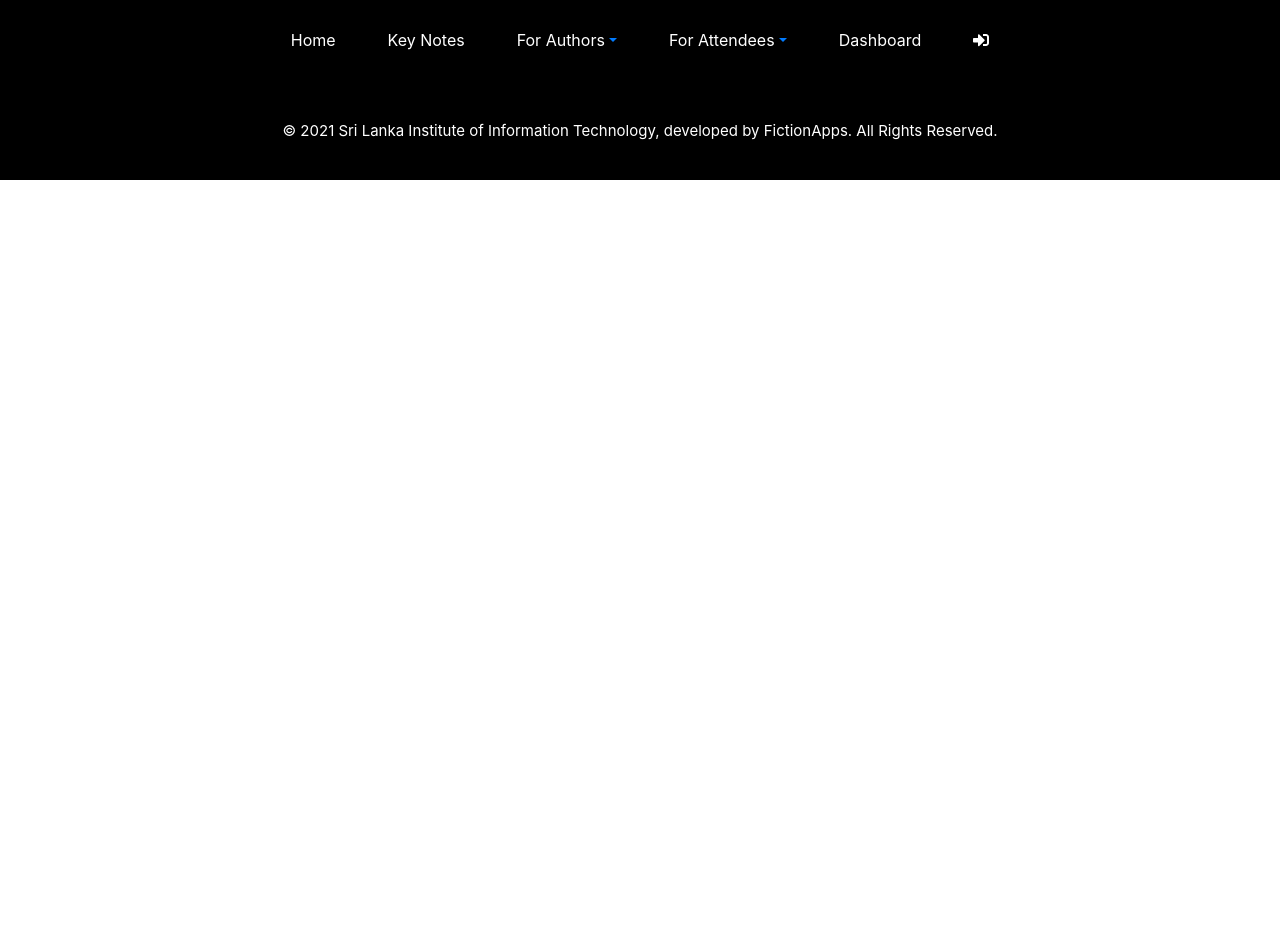
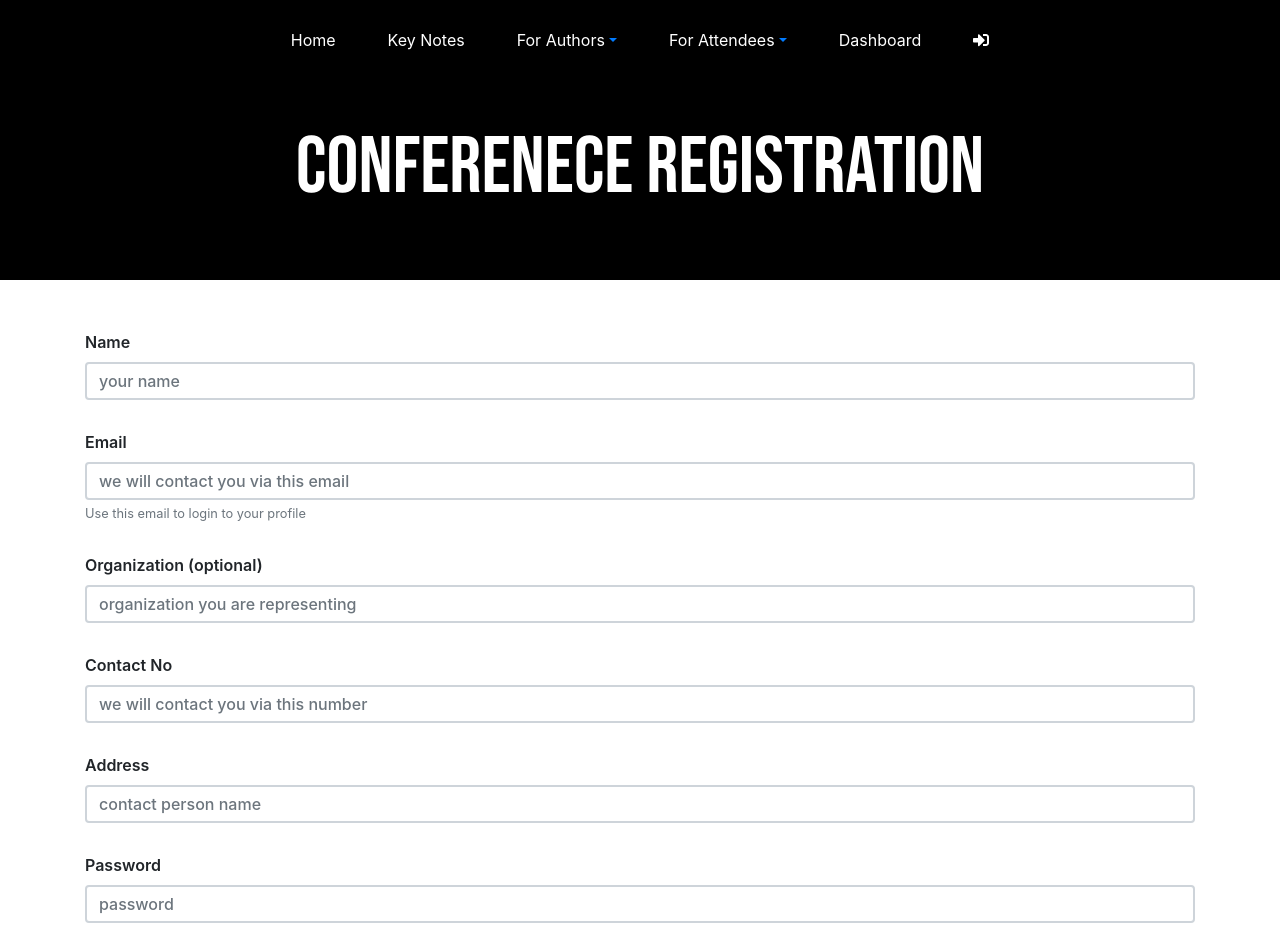
Before and after one commit to shamoda/ICAF-fe, a React (Vite) app: page /attendeeregistration in a window 1280 px wide. Shown: the top 952 px of the page. Before the commit the page ends 800 px from the top, so only its background shows below. Built offline with nearby package versions, Linux system fonts and the light colour scheme.

Commit message:
attendee ui and functionalities added

```diff
--- /dev/null
+++ b/src/component/AttendeeRegistration/AttendeeRegistration.css
@@ -0,0 +1,39 @@
+.attendeeregistration-title {
+    font-family: 'Bebas Neue', cursive;
+    color: white;
+    font-size: 80px;
+    height: 200px;
+    background: black;
+    text-align: center;
+    padding: 28px 0px;
+}
+
+.attendeeregistration-container {
+    margin-top: 50px;
+    margin-bottom: 50px;
+}
+
+.attendeeregistration-form-group {
+    margin-top: 30px;
+    font-weight: 600;
+}
+
+.attendeeregistration-form-input {
+    border-width: 2px !important;
+    color: black !important;
+    font-weight: 480 !important;
+}
+
+.attendeeregistration-button {
+    font-weight: 600;
+    background-color: black !important;
+    margin-top: 20px;
+}
+
+.attendeeregistration-error {
+    color: red;
+    font-weight: 600;
+    font-size: 14px;
+    margin-top: 5px;
+    margin-bottom: 20px;
+}
--- /dev/null
+++ b/src/component/AttendeeRegistration/AttendeeRegistration.js
@@ -0,0 +1,151 @@
+import React, { Component } from 'react';
+import { Form, Container, Button, Modal, Spinner } from 'react-bootstrap';
+import swal from 'sweetalert';
+import './AttendeeRegistration.css'
+import AttendeeRegistrationDataService from './AttendeeRegistrationDataService';
+
+class AttendeeRegistration extends Component {
+
+    constructor(props){
+        super(props);
+        this.state = {
+            name: '',
+            email: '',
+            contact: '',
+            password: '',
+            temppassword: '',
+            organization: '',
+            address: '',
+            error: null,
+            loading: false
+         }
+
+        this.registerAttendee = this.registerAttendee.bind(this);
+        this.displayError = this.displayError.bind(this);
+    }
+
+    registerAttendee(event) {
+        event.preventDefault();
+
+        if (this.state.name === '') {
+            this.displayError('Name cannot be empty')
+        } else if (this.state.email === '') {
+            this.displayError('Email cannot be empty')
+        } else if (this.state.contact === '') {
+            this.displayError('Contact number cannot be empty')
+        } else if (this.state.password === '') {
+            this.displayError('Password cannot be empty')
+        } else if (this.state.temppassword === '') {
+            this.displayError('Please re-enter password')
+        } else if (this.state.address === '') {
+            this.displayError('Address cannot be empty')
+        } else if (this.state.password != this.state.temppassword) {
+            this.displayError('The passwords you entered do not match. Please re-enter your password')
+        } else if (this.state.contact.length != 10) {
+            this.displayError('Invalid phone number')
+        } else {
+
+            this.setState({loading: true})
+
+            let formData = new FormData();
+            formData.append('name', this.state.name);
+            formData.append('email', this.state.email);
+            formData.append('contact', this.state.contact);
+            formData.append('password', this.state.password);
+            formData.append('organization', this.state.organization);
+            formData.append('address', this.state.address);
+
+            AttendeeRegistrationDataService.registerAttendee(formData)
+            .then( response => {
+                this.setState({loading: false})
+                swal({
+                    title: "Registration Successful!",
+                    text: "Log in to your profile to stay up to date",
+                    icon: "success",
+                    button: "Login",
+                  }).then(result => {
+                    return this.props.history.push('/login')
+                  })
+            })
+            .catch( error => {
+                this.setState({loading: false})
+                swal({
+                    title: "Oops!",
+                    text: "Something went wrong, please try again.",
+                    icon: "error",
+                    button: "Ok",
+                  })
+            })
+
+        }
+    }
+
+    displayError(msg) {
+        this.setState({
+            error: msg
+        })
+    }
+
+    handleChange = event =>{
+        this.setState({
+            [event.target.name] : event.target.value,
+            error: null
+        }, () => console.log(this.state));
+    };
+
+    render() {
+        return (
+            <div>
+                <div className="attendeeregistration-title">
+                    CONFERENECE REGISTRATION
+                </div>
+
+                <Container className="attendeeregistration-container">
+                    <Form autoComplete="off" onSubmit={this.registerAttendee}>
+                        <Form.Group controlId="name" className="attendeeregistration-form-group">
+                            <Form.Label>Name</Form.Label>
+                            <Form.Control onChange={this.handleChange} name="name" value={this.state.name} type="text" placeholder="your name" className = "paperregistration-form-input" />
+                        </Form.Group>
+                        <Form.Group controlId="email" className="attendeeregistration-form-group">
+                            <Form.Label>Email</Form.Label>
+                            <Form.Control onChange={this.handleChange} name="email" value={this.state.email} type="email" placeholder="we will contact you via this email" className = "attendeeregistration-form-input" />
+                            <Form.Text className="text-muted">
+                                Use this email to login to your profile
+                            </Form.Text>
+                        </Form.Group>
+                        <Form.Group controlId="organization" className="attendeeregistration-form-group">
+                            <Form.Label>Organization (optional)</Form.Label>
+                            <Form.Control onChange={this.handleChange} name="organization" value={this.state.organization} type="text" placeholder="organization you are representing" className = "paperregistration-form-input" />
+                        </Form.Group>
+                        <Form.Group controlId="contact" className="attendeeregistration-form-group">
+                            <Form.Label>Contact No</Form.Label>
+                            <Form.Control onChange={this.handleChange} name="contact" value={this.state.contact} type="number" placeholder="we will contact you via this number" className = "attendeeregistration-form-input" />
+                        </Form.Group>
+                        <Form.Group controlId="address" className="attendeeregistration-form-group">
+                            <Form.Label>Address</Form.Label>
+                            <Form.Control onChange={this.handleChange} name="address" value={this.state.address} type="text" placeholder="contact person name" className = "paperregistration-form-input" />
+                        </Form.Group>
+                        <Form.Group controlId="password" className="attendeeregistration-form-group">
+                            <Form.Label>Password</Form.Label>
+                            <Form.Control onChange={this.handleChange} name="password" value={this.state.password} type="password" placeholder="password" className = "attendeeregistration-form-input" />
+                        </Form.Group>
+                        <Form.Group controlId="temppassword" className="attendeeregistration-form-group">
+                            <Form.Label>Re-Enter Password</Form.Label>
+                            <Form.Control onChange={this.handleChange} name="temppassword" value={this.state.temppassword} type="password" placeholder="re-enter password" className = "attendeeregistration-form-input" />
+                        </Form.Group>
+                        <Button type="submit" variant="dark" className="attendeeregistration-button">Register</Button>
+                        {this.state.error && <p className="attendeeregistration-error">{this.state.error}</p>}
+                    </Form>
+                </Container>
+
+                <Modal centered size="sm" show={this.state.loading} onHide={() => console.log('please wait...')}>
+                    <Modal.Header>
+                    <Modal.Title><Spinner animation="border" /> Please wait...</Modal.Title>
+                    </Modal.Header>
+                </Modal>
+            </div>
+         );
+    }
+}
+
+export default AttendeeRegistration;
--- /dev/null
+++ b/src/component/AttendeeRegistration/AttendeeRegistrationDataService.js
@@ -0,0 +1,12 @@
+
+import axios from 'axios'
+
+class AttendeeRegistrationDataService{
+
+    registerAttendee(attendee){
+        return axios.post('http://localhost:8080/api/v1/attendee', attendee);
+    }
+
+}
+
+export default new AttendeeRegistrationDataService();
--- a/src/component/FrontEnd.js
+++ b/src/component/FrontEnd.js
@@ -1,5 +1,6 @@
 import React, { Component } from 'react';
 import {BrowserRouter as Router, Route, Switch } from 'react-router-dom';
+import AttendeeRegistration from './AttendeeRegistration/AttendeeRegistration';
 import Footer from './Header-Footer/Footer';
 import Header from './Header-Footer/Header';
 import Home from './Home/Home';
@@ -31,6 +32,7 @@
                             <Route path="/program" component={Program}/>
                             <Route path="/login" component={Login}/>
                             <Route path="/paperregistration" component={PaperRegistration}/>
+                            <Route path="/attendeeregistration" component={AttendeeRegistration}/>
                         </Switch>
                     <Footer/>
                 </Router>
--- a/src/component/Header-Footer/Header.js
+++ b/src/component/Header-Footer/Header.js
@@ -43,7 +43,7 @@
     }
 
     registrations() {
-        return this.props.history.push('/registrations')
+        return this.props.history.push('/attendeeregistration')
     }
 
     downloads() {
--- a/src/component/PaperRegistration/PaperRegistration.js
+++ b/src/component/PaperRegistration/PaperRegistration.js
@@ -74,7 +74,7 @@
                 .then( response => {
                     this.setState({loading: false})
                     swal({
-                        title: "Registration Successful!",
+                        title: "Paper Submission Successful!",
                         text: "Log in to your profile to stay up to date",
                         icon: "success",
                         button: "Login",
--- a/src/component/Program/Program.css
+++ b/src/component/Program/Program.css
@@ -24,6 +24,7 @@
 
 .program-button {
     background-color: black !important;
+    width: 25%;
     /* margin-top: 20px; */
     margin-right: 20px;
     margin-bottom:10px;
--- a/src/component/Program/Program.js
+++ b/src/component/Program/Program.js
@@ -27,9 +27,9 @@
                         </div>
 
                         <div className="program-topics">
-                            <Button variant="dark" className="program-button"><FontAwesomeIcon icon={ faFilePdf } />&nbsp; Research Papers</Button>
-                            <Button variant="dark" className="program-button"><FontAwesomeIcon icon={ faFilePowerpoint } />&nbsp; Presentations</Button>
-                            <Button variant="dark" className="program-button"><FontAwesomeIcon icon={ faCogs } />&nbsp; Workshops</Button>
+                            <Button variant="dark" className="program-button"><FontAwesomeIcon style={{marginRight: "10px", marginTop:"3px"}} icon={ faFilePdf } />&nbsp; Research Papers</Button>
+                            <Button variant="dark" className="program-button"><FontAwesomeIcon style={{marginRight: "10px", marginTop:"3px"}} icon={ faFilePowerpoint } />&nbsp; Presentations</Button>
+                            <Button variant="dark" className="program-button"><FontAwesomeIcon style={{marginRight: "10px", marginTop:"3px"}} icon={ faCogs } />&nbsp; Workshops</Button>
                         </div>
                     </Container>
                 </div>
```
